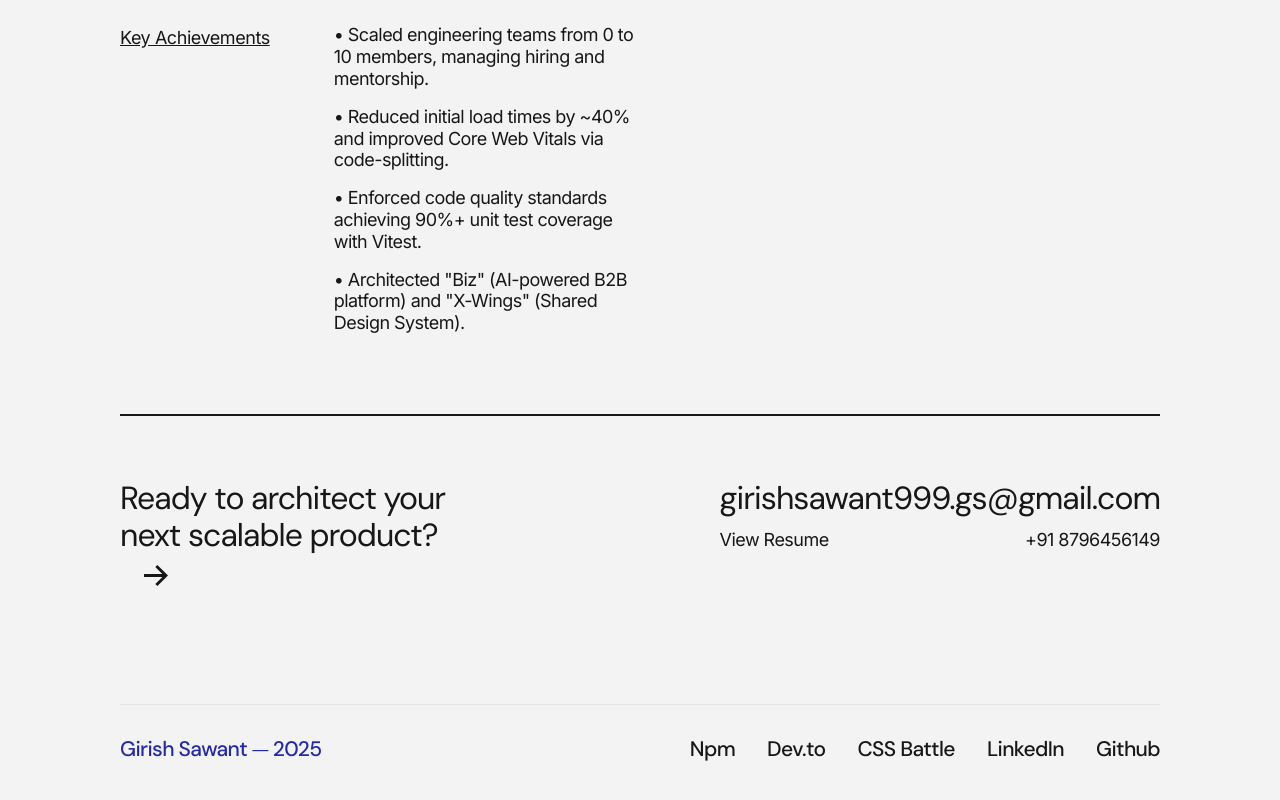
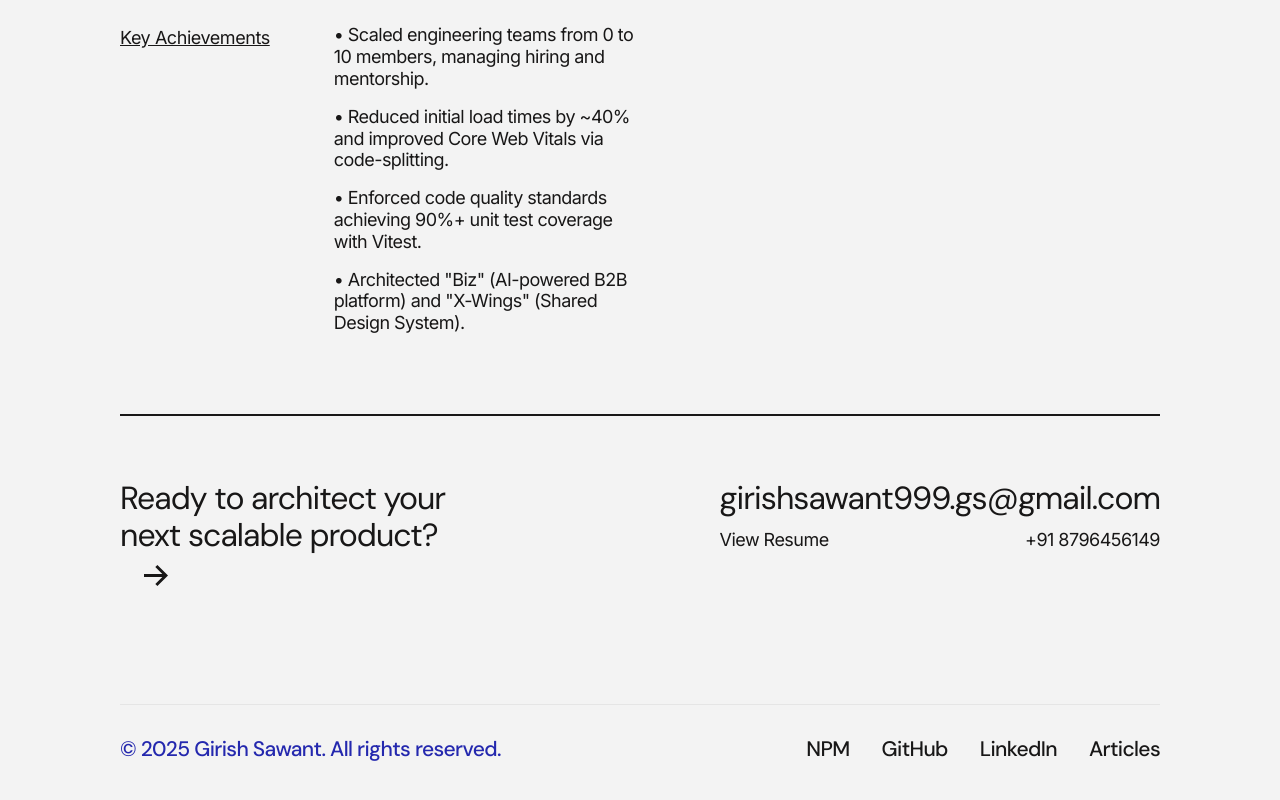
Before and after one commit to girishsawant999/portfolio-website-v2, a Next.js app: page / in a window 1280 px wide. Shown: the part 1518-2318 px from the top of the page. Built offline with nearby package versions, Linux system fonts and the light colour scheme.

Commit message:
Update layout.tsx

```diff
--- a/src/app/layout.tsx
+++ b/src/app/layout.tsx
@@ -17,62 +17,48 @@ const inter = Inter({
   weight: ["400", "500"], // Regular (400) and Medium (500)
 });
 
-// ...existing code...
 export const metadata: Metadata = {
-  title: "Girish Sawant | Frontend Tech Lead & React Developer",
+  // CHANGED: From "React Developer" to "Architect" & "Lead"
+  title: "Girish Sawant | Senior Frontend Architect & Tech Lead",
   description:
-    "Experienced Frontend Developer skilled in React, TypeScript, and TailwindCSS. Explore resume, skills, and projects focused on scalable UI development.",
+    "Senior Frontend Engineer with 6+ years of experience scaling engineering teams and architecting enterprise-grade applications. Expert in React, Micro-frontends, Electron, and Performance Optimization.",
   keywords: [
-    "Frontend Developer Resume",
-    "Developer Portfolio",
-    "Frontend Tech Lead",
-    "React Developer",
-    "TypeScript Developer",
-    "TailwindCSS",
-    "JavaScript Developer",
-    "Responsive Web Design",
-    "Web Developer Portfolio",
-    "UI/UX Developer",
-    "Frontend Architecture",
-    "Creative Developer",
+    "Senior Frontend Engineer",
+    "Frontend Architect",
+    "Tech Lead",
+    "Micro-frontends", // High value keyword
+    "System Design",
+    "Electron.js",
+    "React Performance",
+    "TypeScript",
+    "CI/CD Pipelines",
+    "Team Leadership",
+    "SaaS Architecture",
     "Next.js",
-    "Scalable Web Applications",
-    "Frontend Projects",
-    "Modern Web Development",
-    "Technical Skills",
-    "Developer Experience",
-    "Developer Case Studies",
-    "Code Quality",
     "Girish Sawant",
   ],
   openGraph: {
-    title: "Girish Sawant - Portfolio",
+    title: "Girish Sawant | Senior Frontend Architect",
     description:
-      "Experienced Frontend Developer skilled in React, TypeScript, and TailwindCSS. Explore resume, skills, and projects focused on scalable UI development.",
+      "Scaling teams and building high-performance architectures. View my case studies on Micro-frontends, Electron, and Enterprise SaaS.",
     url: "https://girishsawant.vercel.app",
     siteName: "Girish Sawant Portfolio",
     type: "website",
     locale: "en_US",
     images: [
       {
-        url: "/images/logo.svg",
-        width: 72,
-        height: 72,
-        alt: "Girish Sawant Portfolio Preview",
-      },
-      {
-        url: "/images/profile.jpeg",
+        url: "/images/profile.jpeg", // Always lead with the human face for portfolios
         width: 512,
         height: 512,
-        alt: "Girish Sawant Profile Photo",
+        alt: "Girish Sawant - Senior Frontend Lead",
       },
     ],
   },
   twitter: {
     card: "summary_large_image",
-    title: "Girish Sawant - Portfolio",
+    title: "Girish Sawant | Senior Frontend Architect",
     description:
-      "Experienced Frontend Developer skilled in React, TypeScript, and TailwindCSS. Explore resume, skills, and projects focused on scalable UI development.",
+      "Scaling teams and building high-performance architectures. View my case studies on Micro-frontends, Electron, and Enterprise SaaS.",
     site: "@girishsawant999",
     creator: "@girishsawant999",
     images: ["/images/profile.jpeg"],
@@ -90,7 +76,6 @@ export const metadata: Metadata = {
   },
   metadataBase: new URL("https://girishsawant.vercel.app"),
 };
-//
 
 export default function RootLayout({
   children,
@@ -100,7 +85,7 @@ export default function RootLayout({
   return (
     <html lang="en">
       <body
-        className={`${inter.variable} ${dmSans.variable} antialiased min-h-dvh max-w-container mx-auto flex flex-col w-screen overflow-x-hidden px-5 md:px-10 py-6 gap-10 md:gap-20  md:py-12`}
+        className={`${inter.variable} ${dmSans.variable} antialiased min-h-dvh max-w-container mx-auto flex flex-col w-screen overflow-x-hidden px-5 md:px-10 py-6 gap-10 md:gap-20 md:py-12`}
       >
         <SmoothScrollProvider>
           <Header />
@@ -108,44 +93,38 @@ export default function RootLayout({
           <footer className="flex flex-col sm:flex-row items-center justify-between w-full gap-4 sm:gap-0 pt-8 border-t border-neutral-200 dark:border-neutral-800 mt-8">
             <div className="flex items-center gap-4">
               <span className="navigation text-secondary">
-                Girish Sawant ⏤ 2025
+                © {new Date().getFullYear()} Girish Sawant. All rights reserved.
               </span>
             </div>
             <div className="flex flex-wrap items-center gap-4 sm:gap-6 md:gap-8 justify-center sm:justify-end">
               <Link
                 href="https://www.npmjs.com/~girishsawant999"
                 target="_blank"
-                className="navigation"
+                className="navigation hover:text-foreground transition-colors"
               >
-                Npm
+                NPM
               </Link>
               <Link
-                href="https://dev.to/girishsawant999"
+                href="https://github.com/girishsawant999"
                 target="_blank"
-                className="navigation"
+                className="navigation hover:text-foreground transition-colors"
               >
-                Dev.to
-              </Link>
-              <Link
-                href="https://cssbattle.dev/player/girish_sawant"
-                target="_blank"
-                className="navigation"
-              >
-                CSS Battle
+                GitHub
               </Link>
               <Link
                 href="https://in.linkedin.com/in/girishsawant999"
                 target="_blank"
-                className="navigation"
+                className="navigation hover:text-foreground transition-colors"
               >
                 LinkedIn
               </Link>
+              {/* Removed CSS Battle. Keep Dev.to only if you have technical articles there. */}
               <Link
-                href="https://github.com/girishsawant999"
+                href="https://dev.to/girishsawant999"
                 target="_blank"
-                className="navigation"
+                className="navigation hover:text-foreground transition-colors"
               >
-                Github
+                Articles
               </Link>
             </div>
           </footer>
```
